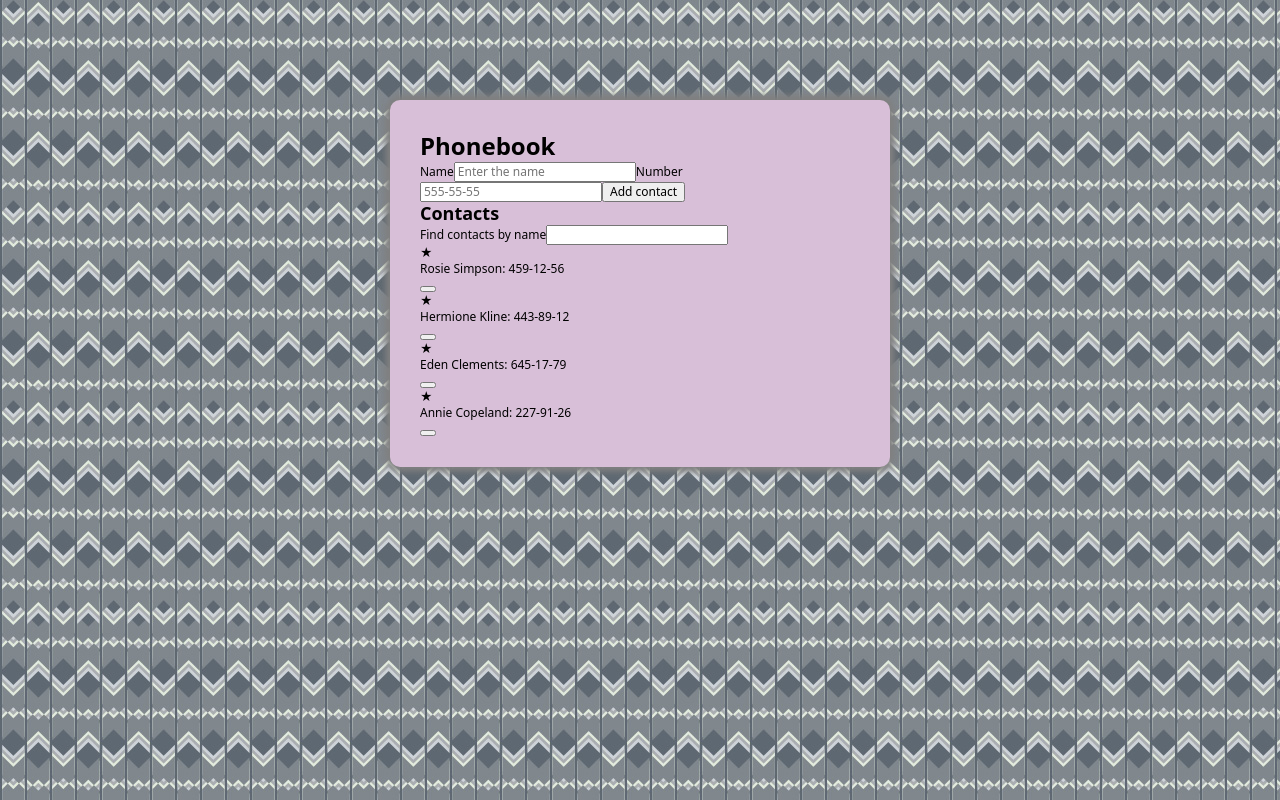
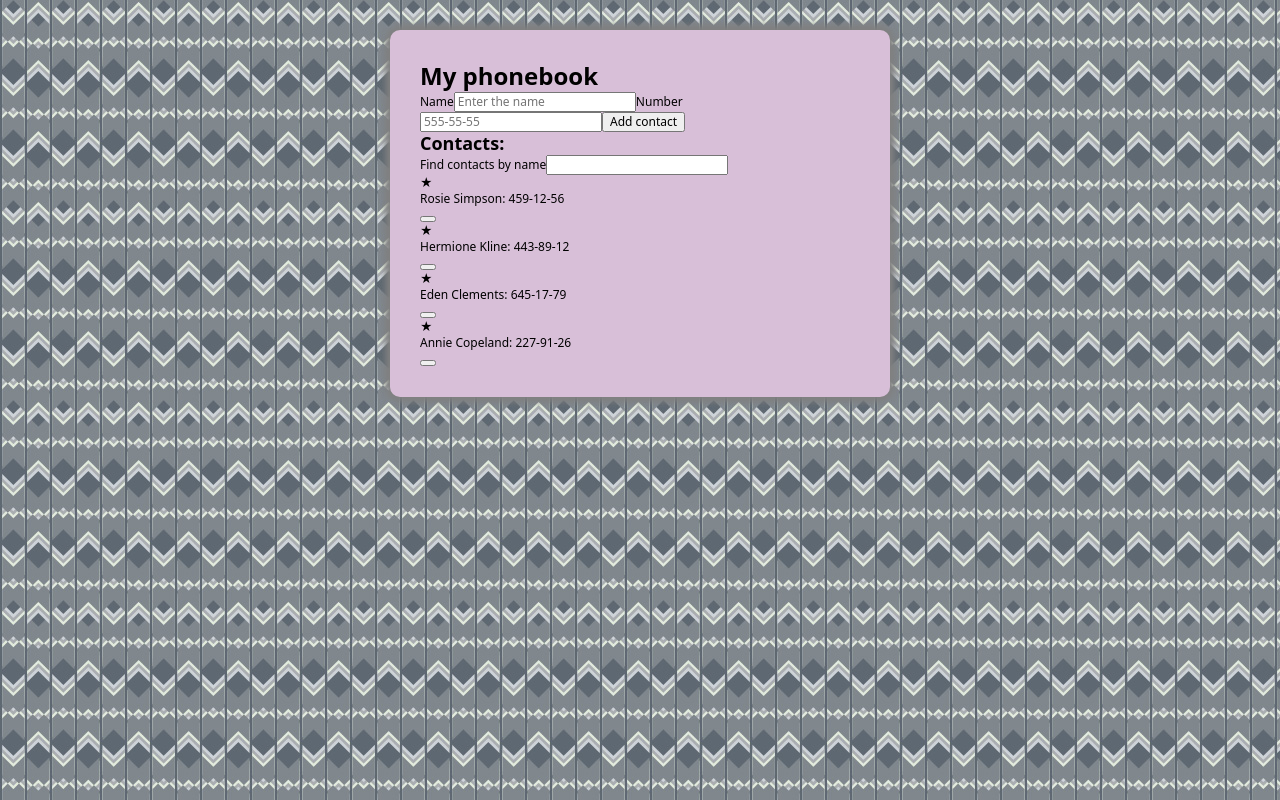
Before and after one commit to taisiia-filikova/goit-react-hw-02-phonebook, a React (Create React App) app: page / in a window 1280 px wide. Built offline with nearby package versions, Linux system fonts and the light colour scheme.

Commit message:
Обновляет Апп

```diff
--- a/src/App.js
+++ b/src/App.js
@@ -70,9 +70,9 @@
     const visibleContacts = this.makeVisibleContacts();
     return (
       <Container>
-        <h1>Phonebook</h1>
+        <h1>My phonebook</h1>
         <ContactForm onSubmit={this.generateContact} />
-        <h2>Contacts</h2>
+        <h2>Contacts:</h2>
         {contacts.length > 1 && (
           <ContactFilter value={filter} onChange={this.changeFilter} />
         )}
--- a/src/components/Container/Container.module.css
+++ b/src/components/Container/Container.module.css
@@ -1,10 +1,6 @@
 .container {
-  margin-top: 100px;
-  margin-left: auto;
-  margin-right: auto;
+  margin: 30px auto;
   padding: 30px;
-  /* padding-left: 15px;
-  padding-right: 15px; */
 
   width: 500px;
   background-color: var(--bgColor);
```
